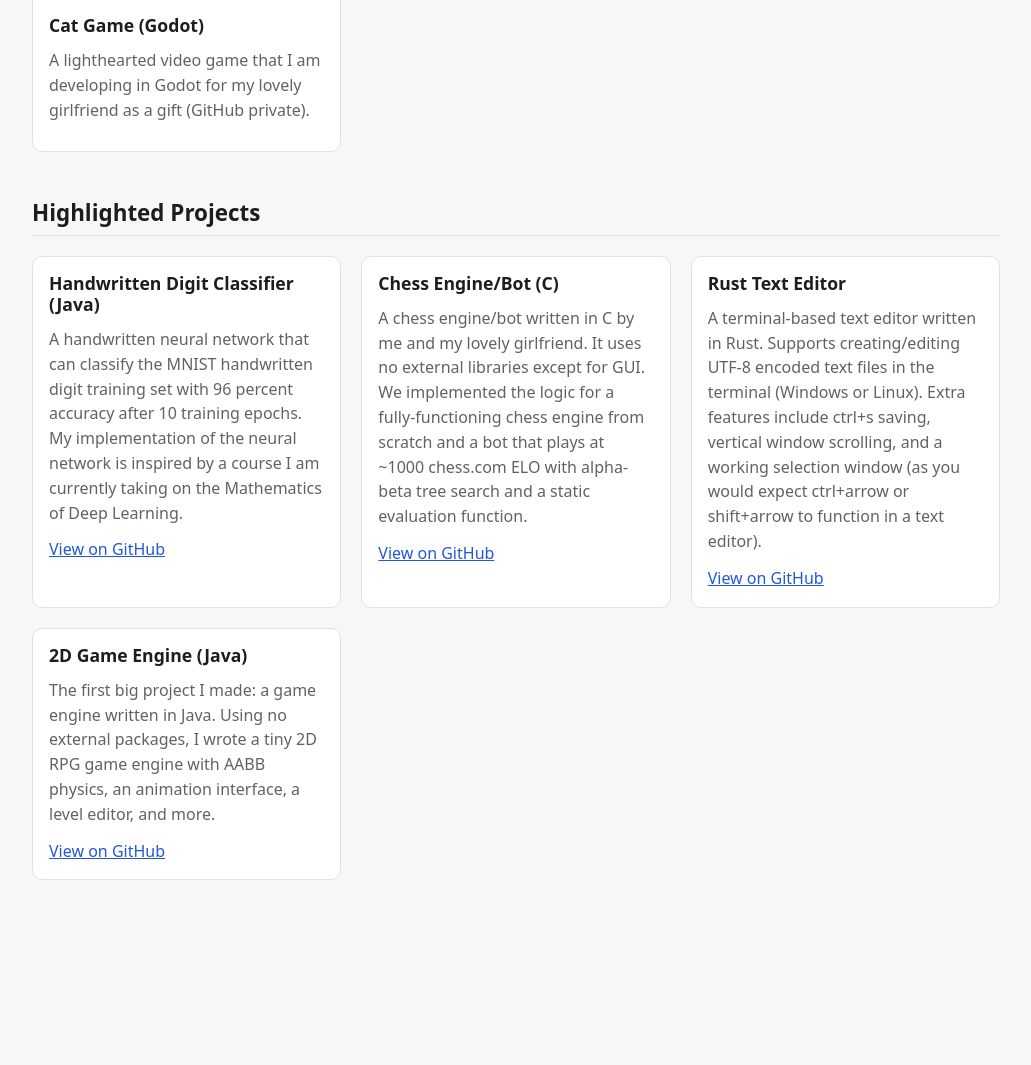
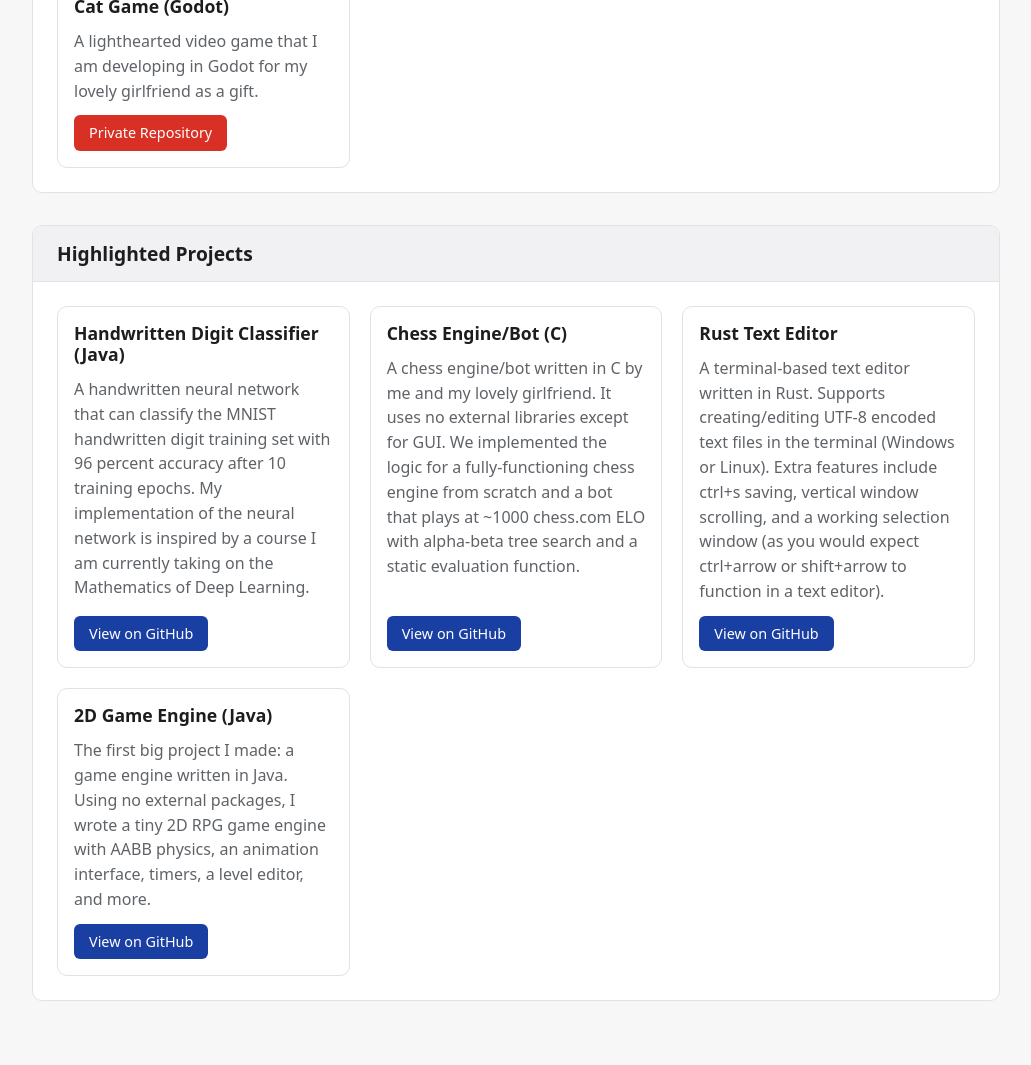
Before and after one commit to mgreenlaw10/portfolio-website, a Spring Boot app: page / in a window 1280 px wide. Shown: the part 610-1675 px from the top of the page, without its empty margins (124-1155 px from the left). Before the commit the page ends 1490 px from the top, so only its background shows below. Run offline with Spring Boot 4, Linux system fonts and the light colour scheme; some of the project's set-up classes (security, data sources, template engines, error pages and the like) are left out, and stand-ins take their place.

Commit message:
updated panel layout and buttons

```diff
--- a/src/main/resources/static/css/style.css
+++ b/src/main/resources/static/css/style.css
@@ -5,6 +5,7 @@
     --muted: #5f6368;
     --border: #e2e2e6;
     --placeholder: #e9e9ee;
+    --header: #f1f1f4;
     --link: #2357d9;
 }
 
@@ -16,6 +17,7 @@
         --muted: #a0a0a8;
         --border: #2e2e33;
         --placeholder: #2a2a2f;
+        --header: #242428;
         --link: #7aa2ff;
     }
 }
@@ -77,17 +79,46 @@ a {
     font-size: 0.9rem;
 }
 
-/* Intro: photo + description, on a panel styled like the project widgets.
-   The panel spans the full content width, so its edges line up with the
-   outer edges of the project grid below. */
+/* Panels: each section (About Me, Current Projects, Highlighted Projects)
+   is a full-width panel with a light gray title box across the top. */
+.panel {
+    background: var(--surface);
+    border: 1px solid var(--border);
+    border-radius: 10px;
+    overflow: hidden;
+}
+
+section.panel + section.panel {
+    margin-top: 32px;
+}
+
+.panel-header {
+    display: flex;
+    align-items: center;
+    justify-content: space-between;
+    gap: 12px;
+    min-height: 56px;
+    padding: 10px 24px;
+    background: var(--header);
+    border-bottom: 1px solid var(--border);
+}
+
+.panel-header h2 {
+    margin: 0;
+    padding: 0;
+    border: none;
+    font-size: 1.2rem;
+}
+
+.panel-body {
+    padding: 24px;
+}
+
+/* About Me: photo + description */
 .intro {
     display: flex;
     gap: 32px;
     align-items: center;
-    padding: 32px;
-    background: var(--surface);
-    border: 1px solid var(--border);
-    border-radius: 10px;
 }
 
 .photo {
@@ -103,7 +134,12 @@ a {
     .intro {
         flex-direction: column;
         text-align: center;
-        padding: 24px 16px;
+    }
+
+    .panel-header,
+    .panel-body {
+        padding-left: 16px;
+        padding-right: 16px;
     }
 }
 
@@ -137,7 +173,29 @@ a {
 
 .card-body {
     flex: 1;
+    display: flex;
+    flex-direction: column;
     padding: 16px;
+}
+
+/* "View on GitHub": darker blue, pinned to the bottom of the widget. */
+.btn.btn-github {
+    align-self: flex-start;
+    margin-top: auto;
+    background: #1a3fa3;
+}
+
+/* Shown instead of "View on GitHub" when the repo is private. Not clickable. */
+.btn.btn-private {
+    align-self: flex-start;
+    margin-top: auto;
+    background: #d93025;
+    cursor: default;
+    user-select: none;
+}
+
+.btn.btn-github:hover {
+    background: #142f7a;
 }
 
 /* Without an image, keep the title clear of the Edit button. */
@@ -163,21 +221,6 @@ a {
     align-self: flex-start;
 }
 
-.section-heading {
-    display: flex;
-    align-items: center;
-    justify-content: space-between;
-    gap: 12px;
-    padding-bottom: 8px;
-    border-bottom: 1px solid var(--border);
-    margin-bottom: 20px;
-}
-
-.section-heading h2 {
-    border: none;
-    padding: 0;
-    margin: 0;
-}
 
 .logout {
     display: flex;
--- a/src/main/resources/templates/fragments.html
+++ b/src/main/resources/templates/fragments.html
@@ -11,8 +11,10 @@
     <div class="card-body">
         <h3 th:text="${project.title}">Project</h3>
         <p th:text="${project.description}">Description</p>
-        <a th:if="${!#strings.isEmpty(project.github)}" th:href="${project.github}"
-           target="_blank" rel="noopener">View on GitHub</a>
+        <span th:if="${project.privateRepo == true}" class="btn btn-private"
+              aria-disabled="true">Private Repository</span>
+        <a th:if="${project.privateRepo != true and !#strings.isEmpty(project.github)}" class="btn btn-github"
+           th:href="${project.github}" target="_blank" rel="noopener">View on GitHub</a>
     </div>
 </article>
 
--- a/src/main/resources/templates/index.html
+++ b/src/main/resources/templates/index.html
@@ -14,7 +14,8 @@
         <button type="submit" class="btn btn-secondary">Log out</button>
     </form>
 
-    <section class="intro">
+    <section class="panel">
+        <div class="panel-body intro">
             <img th:if="${!#strings.isEmpty(portfolio.photo)}" class="photo"
                  th:src="@{${portfolio.photo}}" th:alt="${portfolio.name}">
             <div th:unless="${!#strings.isEmpty(portfolio.photo)}" class="photo placeholder">Photo</div>
@@ -23,15 +24,16 @@
                 <p th:text="${portfolio.description}">Description</p>
             </div>
             <a th:if="${loggedIn}" class="btn btn-red" th:href="@{/admin/profile}">Edit</a>
+        </div>
     </section>
 
-    <section th:each="section : ${sections}">
-        <div class="section-heading">
+    <section class="panel" th:each="section : ${sections}">
+        <div class="panel-header">
             <h2 th:text="${section.title}">Projects</h2>
             <a th:if="${loggedIn}" class="btn btn-red"
                th:href="@{/admin/projects/{s}/new(s=${section.slug})}">Add</a>
         </div>
-        <div class="grid">
+        <div class="panel-body grid">
             <th:block th:each="project : ${portfolio.projects(section)}">
                 <div th:replace="~{fragments :: card(${project}, ${section})}"></div>
             </th:block>
```
Also changed, not shown: data/portfolio.json (+13 -8 lines), src/main/java/com/portfolio/EditController.java (+15 -7 lines), src/main/java/com/portfolio/GitHubRepoChecker.java (added, +64 -0 lines), src/main/java/com/portfolio/PortfolioStore.java (+9 -1 lines), src/main/java/com/portfolio/PrivateRepoRefresher.java (added, +33 -0 lines), src/main/java/com/portfolio/Project.java (+10 -2 lines), 1 other file. Lines whose indentation alone changed are shown as unchanged.
